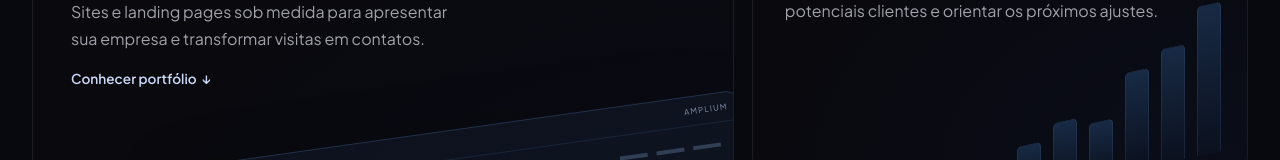
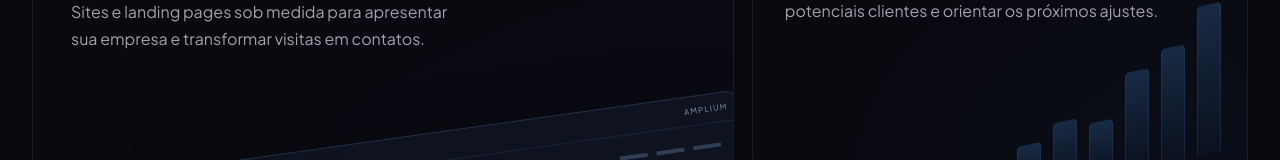
Before and after one commit to FranciscoNetoLima/amplium, a React (Vite) app: page / in a window 1280 px wide. Shown: the part 1234-1394 px from the top of the page. Built offline with nearby package versions, Linux system fonts and the light colour scheme.

Commit message:
content: remove portfolio link from website service card

```diff
--- a/services.css
+++ b/services.css
@@ -64,28 +64,6 @@
   color: #b0b5c7;
   font-size: 1rem;
   line-height: 1.7;
-}
-.service-portfolio-link {
-  position: relative;
-  z-index: 3;
-  display: inline-flex;
-  align-items: center;
-  gap: 0.35em;
-  margin-top: 18px;
-  color: #cbd9f8;
-  font-size: 0.85rem;
-  font-weight: 600;
-  text-decoration: none;
-  text-underline-offset: 4px;
-}
-.service-portfolio-link:hover {
-  color: #fff;
-  text-decoration: underline;
-}
-.service-portfolio-link:focus-visible {
-  outline: 2px solid #a5bfff;
-  outline-offset: 5px;
-  border-radius: 2px;
 }
 .service-anchor {
   position: absolute;
--- a/src/components/Services.jsx
+++ b/src/components/Services.jsx
@@ -54,9 +54,6 @@ export default function Services() {
                 </div>
               </div>
             </div>
-            <a className="service-portfolio-link" href="#portfolio">
-              {t('Conhecer portfólio')} <span aria-hidden="true">↓</span>
-            </a>
           </article>
           <article id="servico-trafego-pago" className="service-card service-card--ads reveal">
             <span className="service-number">02 //</span>
--- a/src/translations.json
+++ b/src/translations.json
@@ -417,7 +417,6 @@
   "Quero um projeto assim": "I want a project like this",
   "Projeto de portfólio — proposta independente, não contratada pela empresa.": "Portfolio project — an independent proposal not commissioned by the business.",
   "Conhecer projeto de portfólio": "View portfolio project",
-  "Conhecer portfólio": "View portfolio",
   "PORTFÓLIO": "PORTFOLIO",
   "Ideias colocadas em prática.": "Ideas brought to life.",
   "Conheça alguns projetos desenvolvidos pela Amplium.": "Discover some projects developed by Amplium.",
```
